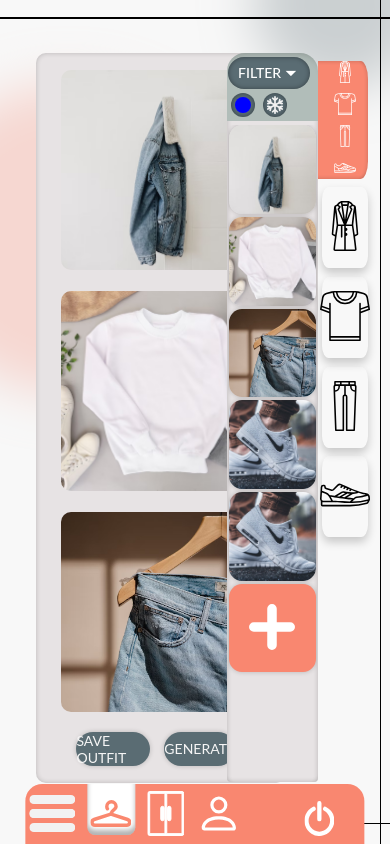
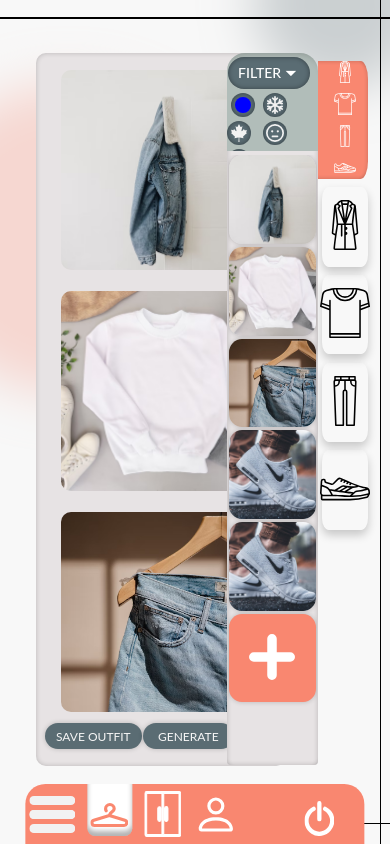
Before and after one commit to MrWarlockk/Clothes-v2, a Next.js app: page /clothes in a window 390 px wide. Built offline with nearby package versions, Linux system fonts and the light colour scheme.

Commit message:
Clothes page responsivness continuation
Filters tab displayed properly
Font sizes are diplsyaed properly
Some sidebar changes
Grouped the responsivness in css to the right places

Still need to fix the scrollbar
Need to add the sidebar on every page

```diff
--- a/styles/clothes.module.css
+++ b/styles/clothes.module.css
@@ -217,10 +217,47 @@
     top: 6.25%;
     left: 9.25%;
     width: 350px;
-    height: 82.5vh;
+    height: 80.5vh;
     background-color: #e7e3e4;
     box-shadow: inset 0 0 5px rgba(0, 0, 0, 0.2);
     border-radius: 10px;
+  }
+  .outfit_creator_bottom {
+    margin-left: 2.35vw;
+    margin-right: 2.25vw;
+  }
+  .outfit_creator_save {
+    margin-right: 2vw;
+    font-size: 12px;
+  }
+  .outfit_creator_generate > div {
+    font-size: 12px;
+  }
+}
+@media (max-width: 720px) {
+  .outfit_creator {
+    top: 6.25%;
+    left: 9.25%;
+    width: 250px;
+    height: 80.5vh;
+    background-color: #e7e3e4;
+    box-shadow: inset 0 0 5px rgba(0, 0, 0, 0.2);
+    border-radius: 10px;
+  }
+  .outfit_creator_images_container {
+    height: 200px;
+    width: 200px;
+  }
+  .outfit_creator_bottom {
+    margin-left: 2.35vw;
+    margin-right: 2.25vw;
+  }
+  .outfit_creator_save {
+    margin-right: 0.4vw;
+    font-size: 12px;
+  }
+  .outfit_creator_generate > div {
+    font-size: 12px;
   }
 }
 /* #endregion */
@@ -452,10 +489,6 @@
     min-height: 32px;
   }
 }
-.sidebar {
-  width: 0vw;
-  height: 0px;
-}
 @media (max-width: 1080px) {
   .clothes_menu {
     display: flex;
@@ -463,20 +496,8 @@
     top: 6.25%;
     left: 58.25%;
     transform: translate(-50%-50%);
-    height: 86.4vh;
+    height: 84.4vh;
     width: 34.5vw;
-  }
-  .sidebar {
-    width: 87vw;
-    height: 60px;
-  }
-  #sidebar_hide {
-    width: 0;
-    height: 0;
-  }
-  #sidebar_hide div img {
-    width: 0;
-    height: 0;
   }
 }
 @media (max-width: 720px) {
@@ -492,32 +513,42 @@
     flex-direction: column;
     padding-top: 6%;
   }
-  .outfit_creator {
-    top: 6.25%;
-    left: 9.25%;
-    width: 250px;
-    height: 82.5vh;
-    background-color: #e7e3e4;
-    box-shadow: inset 0 0 5px rgba(0, 0, 0, 0.2);
-    border-radius: 10px;
+}
+@media (max-width: 650px) {
+  .clothes_menu_list_filters {
+    height: 90px;
   }
-  .outfit_creator_images_container {
-    height: 200px;
-    width: 200px;
+  .clothes_menu_list_filters_filter {
+    flex-basis: 100%;
+  }
+  .clothes_menu_list_filters_happy {
+    margin-left: 4px;
+  }
+}
+@media (max-width: 555px) {
+  .clothes_menu_list_filters_sad {
+    margin-left: 4px;
+  }
+  .clothes_menu_list_filters_happy {
+    margin-left: 0px;
   }
 }
 /* #endregion */
 /* #region SIDEBAR */
 .sidebar {
+  width: 0vw;
+  height: 0px;
+}
+.sidebar {
   position: fixed;
   display: flex;
   transform: translate(-50%, -50%);
-  bottom: -3.5%;
+  bottom: -30px;
   left: 50%;
   align-items: center;
   background-color: #f98770;
-  border-top-left-radius: 2vh;
-  border-top-right-radius: 2vh;
+  border-top-left-radius: 20px;
+  border-top-right-radius: 20px;
 }
 .sidebar_link {
   cursor: default;
@@ -661,4 +692,30 @@
   filter: invert(100%);
   cursor: inherit;
 }
+@media (max-width: 1080px) {
+  .sidebar {
+    width: 87vw;
+    height: 60px;
+  }
+  #sidebar_hide {
+    width: 0;
+    height: 0;
+  }
+  #sidebar_hide div img {
+    width: 0;
+    height: 0;
+  }
+  @media (max-height: 640px) {
+    .sidebar {
+      width: 87vw;
+      height: 40px;
+    }
+    .sidebar img {
+      max-height: 20px;
+    }
+  }
+  .sidebar_clothes_on img {
+    padding-top: 2px;
+  }
+}
 /* #endregion */
```
